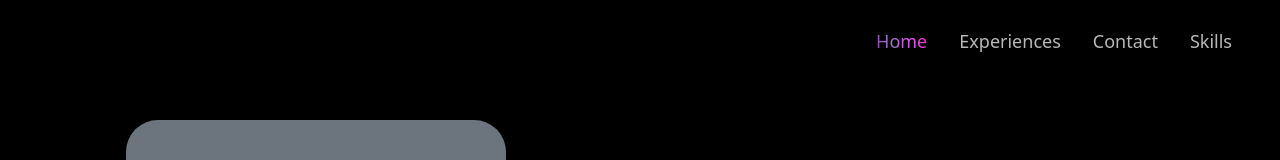
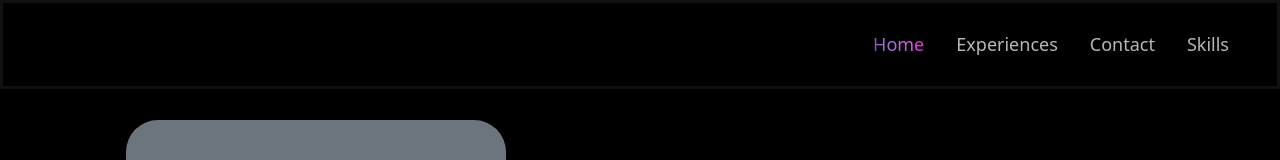
Before and after one commit to Prithivi36/Portfolio, a React (Vite) app in the folder Portfolio/: page / in a window 1280 px wide. Shown: the top 160 px of the page. Built offline with nearby package versions, Linux system fonts and the light colour scheme; a web font is replaced by a local one.

Commit message:
Navbar-border

```diff
--- a/Portfolio/src/index.css
+++ b/Portfolio/src/index.css
@@ -14,6 +14,7 @@
     left: 0;
     right: 0;
     z-index: 10;
+    border: solid rgb(162, 165, 168,0.1);
   }
   .bio{
     text-align: justify;
@@ -144,6 +145,9 @@
   .profiler {
     max-height: 50vh;
   }
+  .navigation{
+    border: none;
+  }
 }
 
 @media (max-width: 430px) {
```
